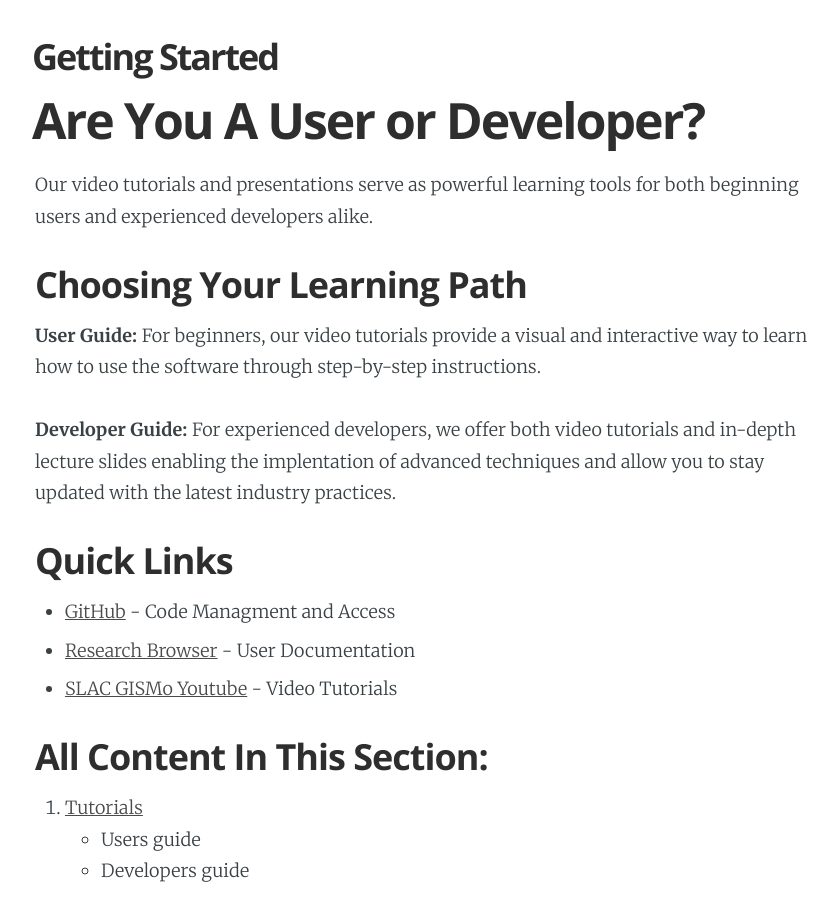
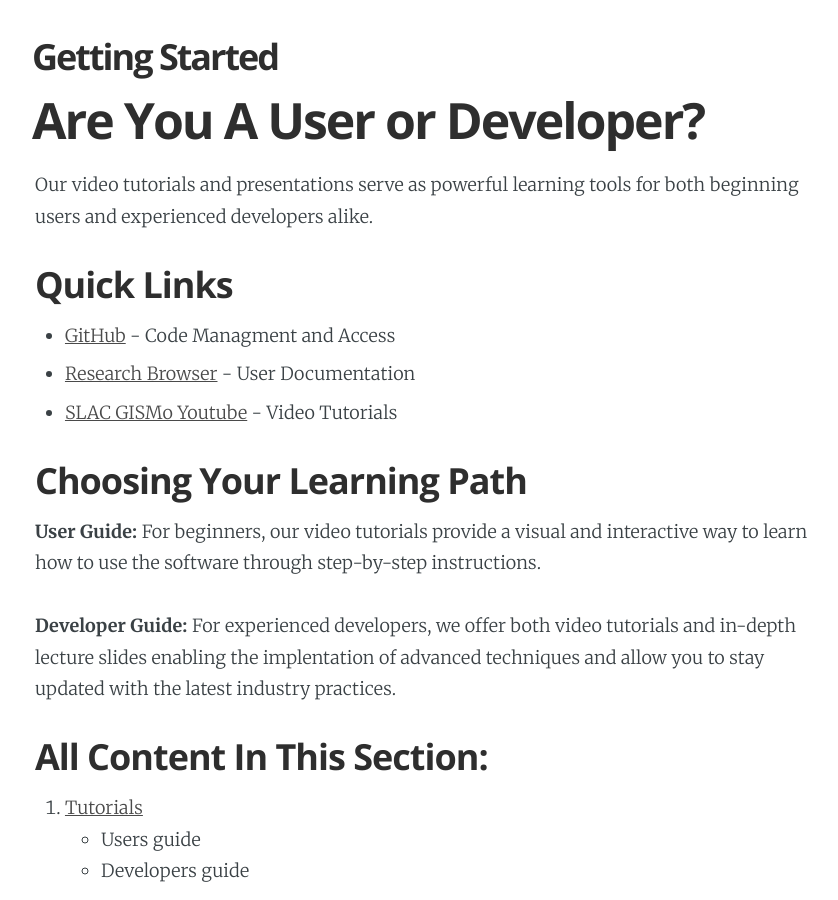
Before and after one commit to arras-energy/static-website, a Jekyll site: the page built from Resources/index.md, in a window 1280 px wide and 900 px high, scrolled down 589 px. Shown: the whole window, without its empty margins (205-1043 px from the left). Built offline with Jekyll 4.4.1, drawn with Linux system fonts in a browser that asks for light colours; nearby versions of some CDN libraries.

```diff
--- a/Resources/index.md
+++ b/Resources/index.md
@@ -10,15 +10,15 @@ current: about
 # Are You A User or Developer?
 Our video tutorials and presentations serve as powerful learning tools for both beginning users and experienced developers alike.
 
+## Quick Links
+- [GitHub](https://github.com/arras-energy){:target="_blank"} - Code Managment and Access
+- [Research Browser](https://docs.gridlabd.us/){:target="_blank"} - User Documentation
+- [SLAC GISMo Youtube](https://www.youtube.com/@slacgismotutorials ){:target="_blank"} - Video Tutorials
+
 ## Choosing Your Learning Path
 **User Guide:** For beginners, our video tutorials provide a visual and interactive way to learn how to use the software through step-by-step instructions.
 
 **Developer Guide:** For experienced developers, we offer both video tutorials and in-depth lecture slides enabling the implentation of advanced techniques and allow you to stay updated with the latest industry practices.
-
-## Quick Links
-- [GitHub](https://github.com/arras-energy){:target="_blank"} - Code Managment and Access
-- [Research Browser](https://docs.gridlabd.us/){:target="_blank"} - User Documentation
-- [SLAC GISMo Youtube](https://www.youtube.com/@slacgismotutorials ){:target="_blank"} - Video Tutorials
 
 ## All Content In This Section:
 1. [Tutorials][Tutorials]
```
